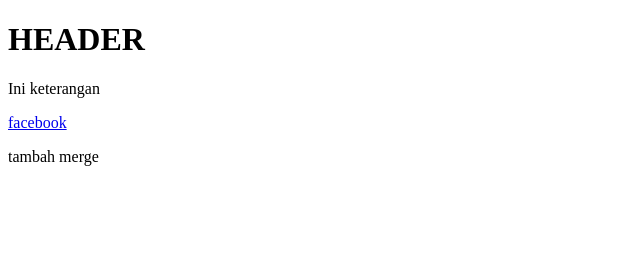
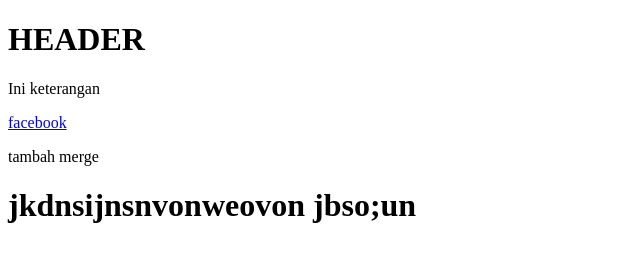
Before and after one commit to GodsEnWrath/project-git, a plain HTML site: page index.html in a window 1280 px wide. Shown: the whole page, without its empty margins (0-640 px from the left). Drawn offline with Linux system fonts and the light colour scheme.

Commit message:
nambah stash

```diff
--- a/index.html
+++ b/index.html
@@ -17,4 +17,6 @@
     <a href="www.facebook.com">facebook</a>
     <p>tambah merge</p>
   </body>
+
+  <h1>jkdnsijnsnvonweovon jbso;un</h1>
 </html>
```
